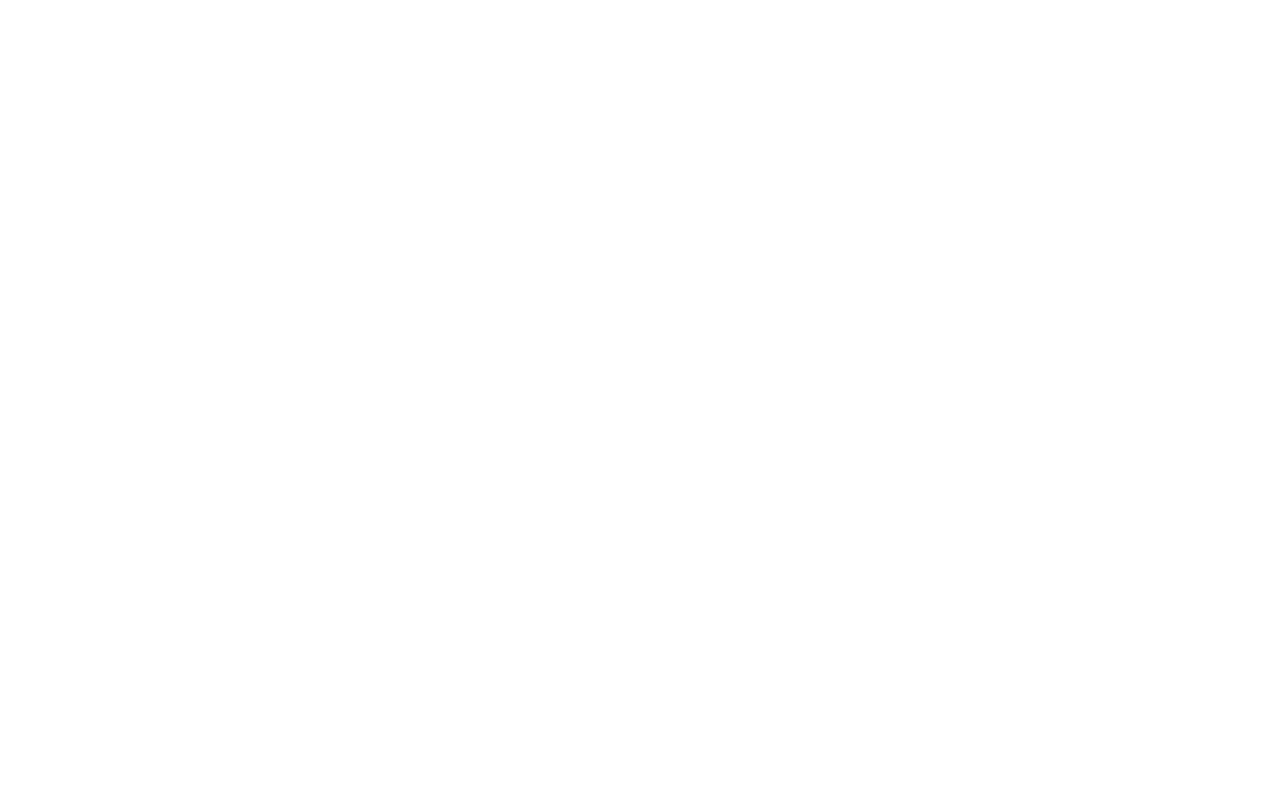
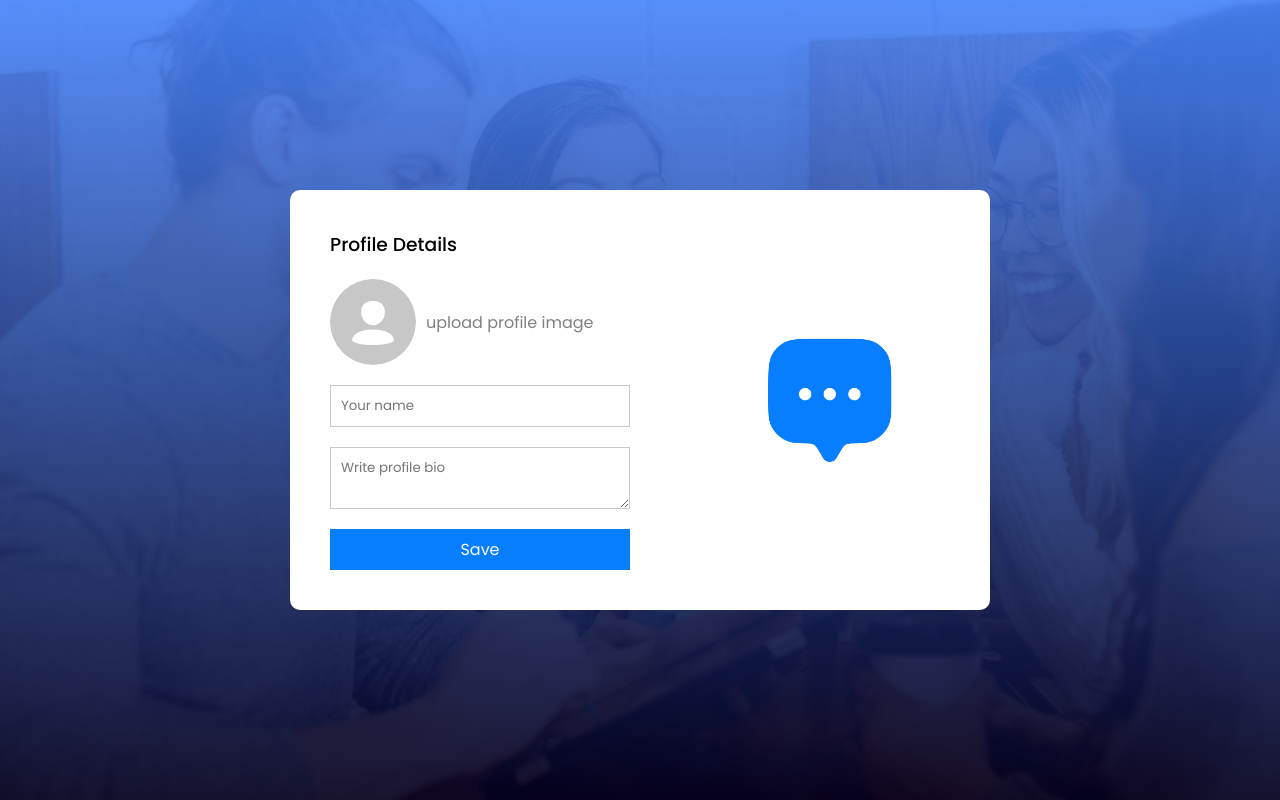
Before and after one commit to asutosh-das/chat-app, a React (Vite) app: page /profile in a window 1280 px wide. Built offline with nearby package versions, Linux system fonts and the light colour scheme.

Commit message:
Profile Page UI Completion

```diff
--- a/src/pages/ProfileUpdate/ProfileUpdate.css
+++ b/src/pages/ProfileUpdate/ProfileUpdate.css
@@ -0,0 +1,70 @@
+.profile {
+    min-height: 100vh;
+    background: url(/background.png) no-repeat;
+    background-size: cover;
+    display: flex;
+    align-items: center;
+    justify-content: center;
+}
+
+.profile-container {
+    background: white;
+    display: flex;
+    align-items: center;
+    justify-content: space-between;
+    min-width: 700px;
+    border-radius: 10px;
+}
+
+.profile-pic {
+    max-width: 160px;
+    aspect-ratio: 1/1;
+    margin: 20px auto;
+    border-radius: 50%;
+}
+
+.profile form {
+    display: flex;
+    flex-direction: column;
+    gap: 20px;
+    padding: 40px;
+}
+
+.profile form h3 {
+    font-weight: 500;
+}
+
+.profile label {
+    display: flex;
+    align-items: center;
+    gap: 10px;
+    color: gray;
+    cursor: pointer;
+}
+
+.profile label img {
+    aspect-ratio: 1/1;
+    border-radius: 50%;
+}
+
+.profile input,textarea {
+    padding: 10px;
+    min-width: 300px;
+    border: 1px solid #c9c9c9;
+    outline-color: #077eff;
+}
+
+.profile form button {
+    border: none;
+    color: white;
+    background-color: #077eff;
+    padding: 8px;
+    font-size: 16px;
+    cursor: pointer;
+}
+
+.uploaded-image {
+    max-width: 100px;
+    max-height: 100px;
+    object-fit: cover;
+}
--- a/src/pages/ProfileUpdate/ProfileUpdate.jsx
+++ b/src/pages/ProfileUpdate/ProfileUpdate.jsx
@@ -1,10 +1,30 @@
-import React from 'react'
+import React, { useState } from 'react'
 import './ProfileUpdate.css'
+import assets from '../../assets/assets'
 
 const ProfileUpdate = () => {
+
+
+  const [image, setImage] = useState(false);
+
+
+
   return (
-    <div>
-
+    <div className='profile'>
+      <div className="profile-container">
+        <form>
+          <h3>Profile Details</h3>
+          <label htmlFor="avatar">
+            <input onChange={(e) => setImage(e.target.files[0])} type="file" id='avatar' accept='.png, .jpg, .jpeg' hidden />
+            <img className='uploaded-image' src={image ? URL.createObjectURL(image) : assets.avatar_icon} alt="" />
+            upload profile image
+          </label>
+          <input type="text" placeholder='Your name' required />
+          <textarea placeholder='Write profile bio' required></textarea>
+          <button type='submit'>Save</button>
+        </form>
+        <img className='profile-pic' src={image ? URL.createObjectURL(image) : assets.logo_icon} alt="" />
+      </div>
     </div>
   )
 }
```
